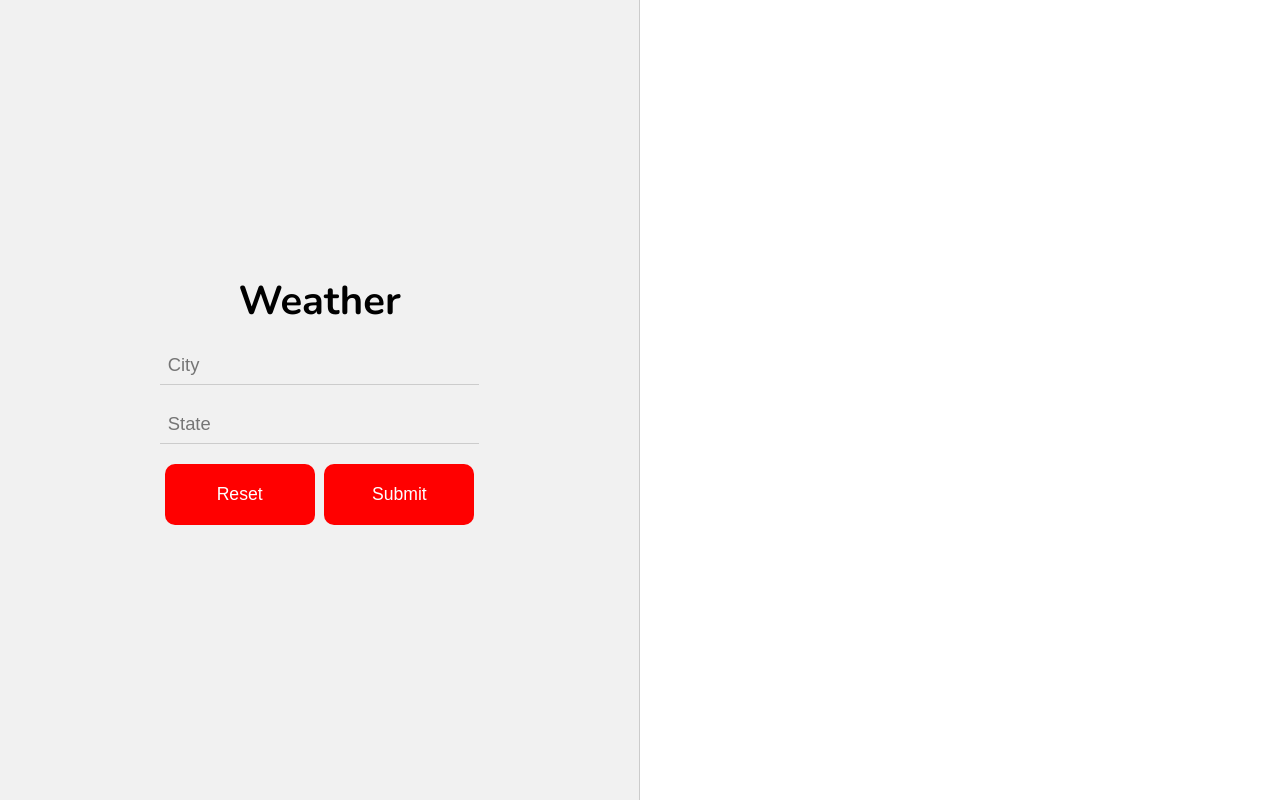
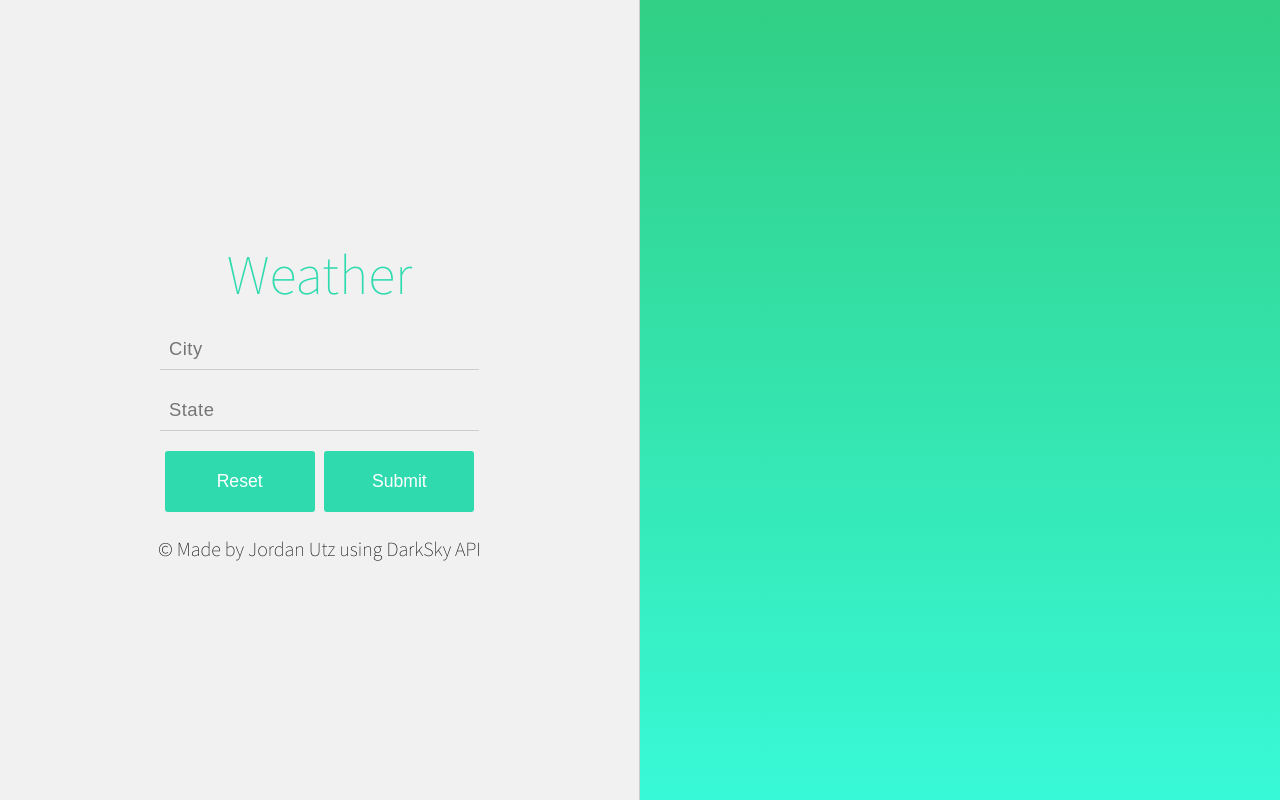
Before and after one commit to jordanutz/AwesomeWeather, a React (Create React App) app: page / in a window 1280 px wide. Built offline with nearby package versions, Linux system fonts and the light colour scheme.

Commit message:
Completed project

```diff
--- a/public/index.html
+++ b/public/index.html
@@ -10,8 +10,8 @@
       user's mobile device or desktop. See https://developers.google.com/web/fundamentals/web-app-manifest/
     -->
     <link rel="manifest" href="%PUBLIC_URL%/manifest.json" />
-    <link href="https://fonts.googleapis.com/css?family=Nanum+Gothic:400&display=swap" rel="stylesheet">
-    <link href="https://fonts.googleapis.com/css?family=Nunito:400,600,700&display=swap" rel="stylesheet">
+    <link href="https://fonts.googleapis.com/css?family=Source+Sans+Pro:200,300,400&display=swap" rel="stylesheet">
+
     <!--
       Notice the use of %PUBLIC_URL% in the tags above.
       It will be replaced with the URL of the `public` folder during the build.
--- a/src/App.css
+++ b/src/App.css
@@ -3,7 +3,3 @@
   grid-template-columns: repeat(2, 1fr);
   min-height: 100vh;
 }
-
-h1, h2, h4 {
-  font-family: 'Nunito', sans-serif;
-}
--- a/src/App.js
+++ b/src/App.js
@@ -1,10 +1,10 @@
 import React, {Component} from 'react';
 import './App.css';
-import axios from 'axios'
+import axios from 'axios';
 
 // Components
-import Input from './Components/Input/Input'
-import Dashboard from './Components/Dashboard/Dashboard'
+import Input from './Components/Input/Input';
+import Dashboard from './Components/Dashboard/Dashboard';
 
 class App extends Component {
   constructor () {
@@ -40,6 +40,9 @@ class App extends Component {
 
   render () {
 
+    const {retrieveForecast, resetForecast} = this;
+    const {cityDetails, stateDetails, weather, current} = this.state;
+
     // if (this.state.weather) {
     //   console.log(this.state.weather)
     // }
@@ -47,20 +50,19 @@ class App extends Component {
     return (
       <div className="App">
         <Input
-          retrieveForecast={this.retrieveForecast}
-          resetForecast={this.resetForecast}
-
+          retrieveForecast={retrieveForecast}
+          resetForecast={resetForecast}
         />
 
         <Dashboard
-          city={this.state.cityDetails}
-          state={this.state.stateDetails}
-          weather={this.state.weather}
-          current={this.state.current}
+          city={cityDetails}
+          state={stateDetails}
+          weather={weather}
+          current={current}
         />
       </div>
     )
   }
 }
 
-export default App
+export default App;
--- a/src/Components/Daily/Daily.css
+++ b/src/Components/Daily/Daily.css
@@ -1,20 +1,20 @@
 #Daily {
-  box-shadow: 0px 2px 4px -1px rgba(0, 0, 0, 0.12), 0px 4px 5px 0px rgba(0, 0, 0, 0.12), 0px 1px 10px 0px rgba(0, 0, 0, 0.2);
   margin-bottom: 20px;
-  padding: 1rem;
-  border-radius: 10px;
+  padding: .5em;
   min-height: 60px;
   display: flex;
   justify-content: space-between;
-  background: #fff;
+  background: none;
 }
 
-#MaxTemp {
-  color: #F71142;
+.DailyForecast {
+  display: flex;
 }
 
-#LowTemp {
-  color: #1181F7;
+.DailyForecast h4 {
+  color: #fff;
+  font-size: 2em;
+  font-weight: 200;
 }
 
 #Daily h3 {
--- a/src/Components/Daily/Daily.js
+++ b/src/Components/Daily/Daily.js
@@ -4,8 +4,8 @@ import Moment from 'react-moment'
 
 const Daily = (props) => {
 
-  const dayStamp = <Moment unix format="dddd">{props.time}</Moment>
-  const monthStamp = <Moment unix format="MMMM Do">{props.time}</Moment>
+  const dayStamp = <Moment unix format="dddd" style={{color: '#fff', fontSize: '1.25em', fontWeight: '200'}}>{props.time}</Moment>
+  const monthStamp = <Moment unix format="MMMM Do" style={{color: '#fff', fontSize: '1.5em', fontWeight: '200'}}>{props.time}</Moment>
 
   return (
     <div id="Daily">
@@ -14,8 +14,7 @@ const Daily = (props) => {
         <h2>{dayStamp}</h2>
       </section>
       <section className="DailyForecast">
-        <h4 id="MaxTemp">{Math.round(props.temperatureHigh)}°</h4>
-        <h4 id="LowTemp">{Math.round(props.temperatureLow)}°</h4>
+        <h4>{Math.round(props.temperatureHigh)}° | {Math.round(props.temperatureLow)}°</h4>
       </section>
     </div>
   )
--- a/src/Components/Dashboard/Dashboard.css
+++ b/src/Components/Dashboard/Dashboard.css
@@ -1,18 +1,24 @@
 #Dashboard {
-  padding: 2rem;
+  padding: 2em;
   display: flex;
   flex-direction: column;
   justify-content: center;
+  background-image: linear-gradient(to bottom, #31CF85 0%, #38f9d7 100%);
+  overflow: hidden;
 }
 
 #Dashboard h1 {
   text-align: center;
-  font-size: 2em;
-  margin-bottom: 25px;
+  font-size: 3em;
+  margin-bottom: 10px;
+  color: #fff;
+  font-weight: 200;
 }
 
 .CurrentWeather {
-  font-size: 40px;
+  font-size: 3.5em;
   text-align: center;
   margin-bottom: 15px;
+  color: #fff;
+  font-weight: 200;
 }
--- a/src/Components/Dashboard/Dashboard.js
+++ b/src/Components/Dashboard/Dashboard.js
@@ -1,14 +1,16 @@
-import React from 'react'
-import './Dashboard.css'
+import React from 'react';
+import './Dashboard.css';
 
 // Components
-import Daily from '../Daily/Daily'
+import Daily from '../Daily/Daily';
 
 const Dashboard = (props) => {
 
-  const displayForecast = props.weather &&
-    props.weather.map( (single, index) => {
-      console.log(single)
+  const {weather, city, state, current} = props;
+
+  const displayForecast = weather &&
+    weather.map( (single, index) => {
+      // console.log(single)
       return (
         <Daily key={index} {...single} />
       )
@@ -16,11 +18,13 @@ const Dashboard = (props) => {
 
   return (
     <section id="Dashboard">
-      <h1>{props.city && props.state ? props.city + ', ' + props.state : null}</h1>
-      <h2 className="CurrentWeather">{props.current && Math.round(props.current) + '°'}</h2>
+      <section className="DashboardBlock">
+        <h1>{city && state ? city + ', ' + state : null}</h1>
+        <h2 className="CurrentWeather">{current && Math.round(current) + '°'}</h2>
+      </section>
       {displayForecast}
     </section>
   )
 }
 
-export default Dashboard
+export default Dashboard;
--- a/src/Components/Header/Header.css
+++ b/src/Components/Header/Header.css
@@ -1,5 +1,8 @@
 header h1 {
   text-align: center;
   margin-bottom: 20px;
-  font-size: 2.5rem;
+  font-size: 3.5em;
+  font-weight: 200;
+  color: #2FDAAE;
+
 }
--- a/src/Components/Header/Header.js
+++ b/src/Components/Header/Header.js
@@ -1,5 +1,5 @@
-import React from 'react'
-import './Header.css'
+import React from 'react';
+import './Header.css';
 
 const Header = (props) => {
   return (
--- a/src/Components/Input/Input.css
+++ b/src/Components/Input/Input.css
@@ -4,7 +4,6 @@
   flex-direction: column;
   justify-content: center;
   background: #F1F1F1;
-
 }
 
 .UserInput {
@@ -18,24 +17,35 @@
   background: none;
   border: none;
   border-bottom: 1px solid #ccc;
-  padding: .5rem;
-  font-size: 1.15rem;
+  padding: .5em;
+  font-size: 1.15em;
   margin-bottom: 20px;
+  font-weight: 200;
+  letter-spacing: .5px;
+  color: #333;
 }
 
 .UserInput button {
   width: 150px;
-  background: red;
+  background: #2FDAAE;
   border: none;
   color: #fff;
   padding: 20px 0;
   margin: 0 auto;
   cursor: pointer;
   font-size: 1.1em;
-  border-radius: 10px;
+  border-radius: 3px;
+  font-weight: 200;
 }
 
 .Submission {
   display: flex;
   justify-content: space-between;
+  padding-bottom: 1.5em;
 }
+
+.Copyright {
+  font-size: 1.25em;
+  font-weight: 200;
+  text-align: center;
+}
--- a/src/Components/Input/Input.js
+++ b/src/Components/Input/Input.js
@@ -1,8 +1,8 @@
-import React, {Component} from 'react'
-import './Input.css'
+import React, {Component} from 'react';
+import './Input.css';
 
 // Components
-import Header from '../Header/Header'
+import Header from '../Header/Header';
 
 class Input extends Component {
   constructor () {
@@ -27,21 +27,29 @@ class Input extends Component {
   }
 
   render () {
+
+    const {handleInput, resetInput} = this;
+    const {city, location} = this.state;
+    const {resetForeCast} = this.props;
+
     return (
       <div id="Input">
         <Header />
         <section className="UserInput">
-          <input onChange={(e) => this.handleInput(e)} type="text" value={this.state.city} name="city" placeholder="City"/>
-          <input onChange={(e) => this.handleInput(e)} type="text" value={this.state.location} name="location" placeholder="State"/>
+          <input onChange={(e) => handleInput(e)} type="text" value={city} name="city" placeholder="City"/>
+          <input onChange={(e) => handleInput(e)} type="text" value={location} name="location" placeholder="State"/>
           <section className="Submission">
-            <button onClick={() => this.props.resetForecast(this.resetInput)}>Reset</button>
-            <button onClick={() => this.props.retrieveForecast(this.state.city, this.state.location)}>Submit</button>
+            <button onClick={() => this.props.resetForecast(resetInput)}>Reset</button>
+            <button onClick={() => this.props.retrieveForecast(city, location)}>Submit</button>
           </section>
           {this.props.findError ? this.props.errorMessage : null}
+        </section>
+        <section className="Copyright">
+          <small>&copy; Made by Jordan Utz using DarkSky API</small>
         </section>
       </div>
     )
   }
 }
 
-export default Input
+export default Input;
--- a/src/reset.css
+++ b/src/reset.css
@@ -18,5 +18,6 @@ time, mark, audio, video {
 	vertical-align: baseline;
   box-sizing: border-box;
 	line-height: 1.25;
-	font-family: 'Nanum Gothic', sans-serif;
+	font-family: 'Source Sans Pro', sans-serif;
+	color: #111;
 }
```
Also changed, not shown: 1 other file (tests, documents, lock files or other folders).
